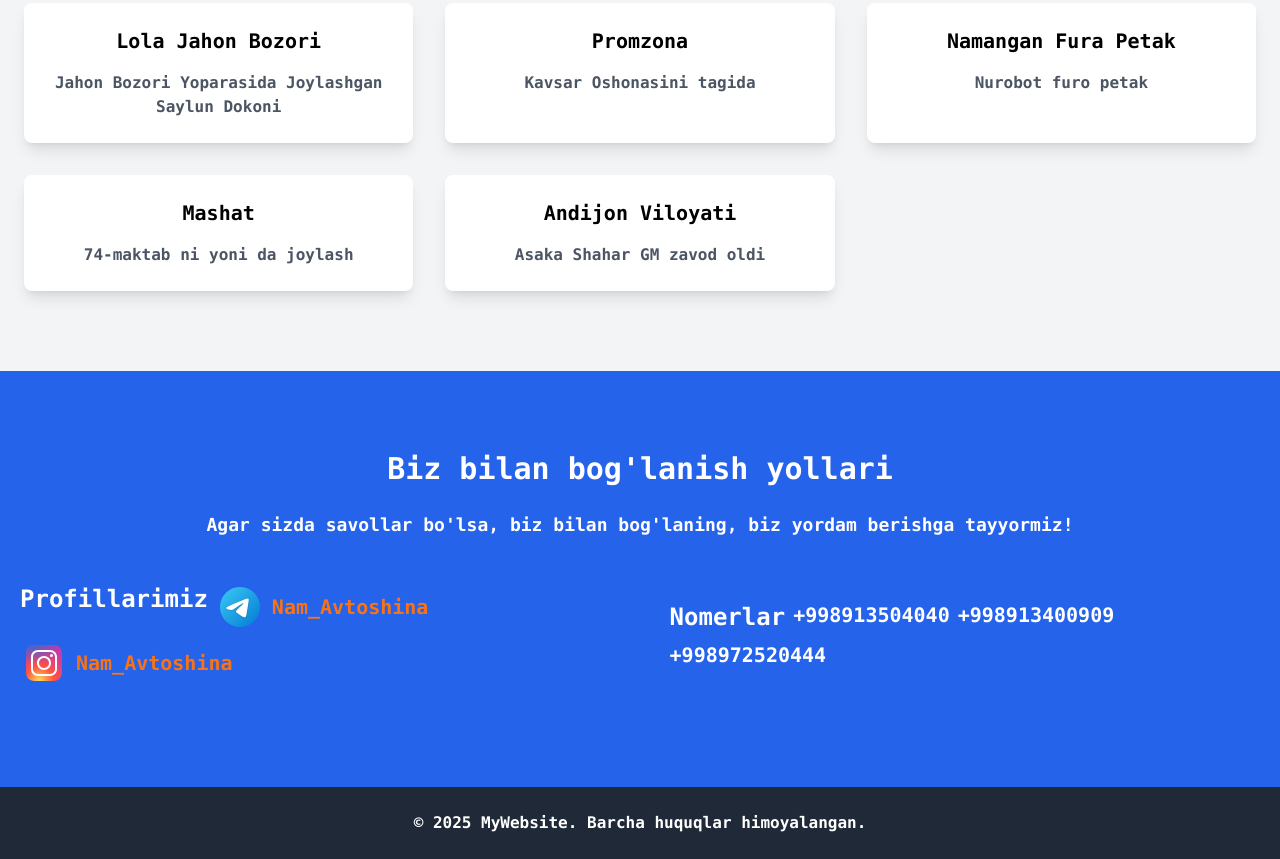
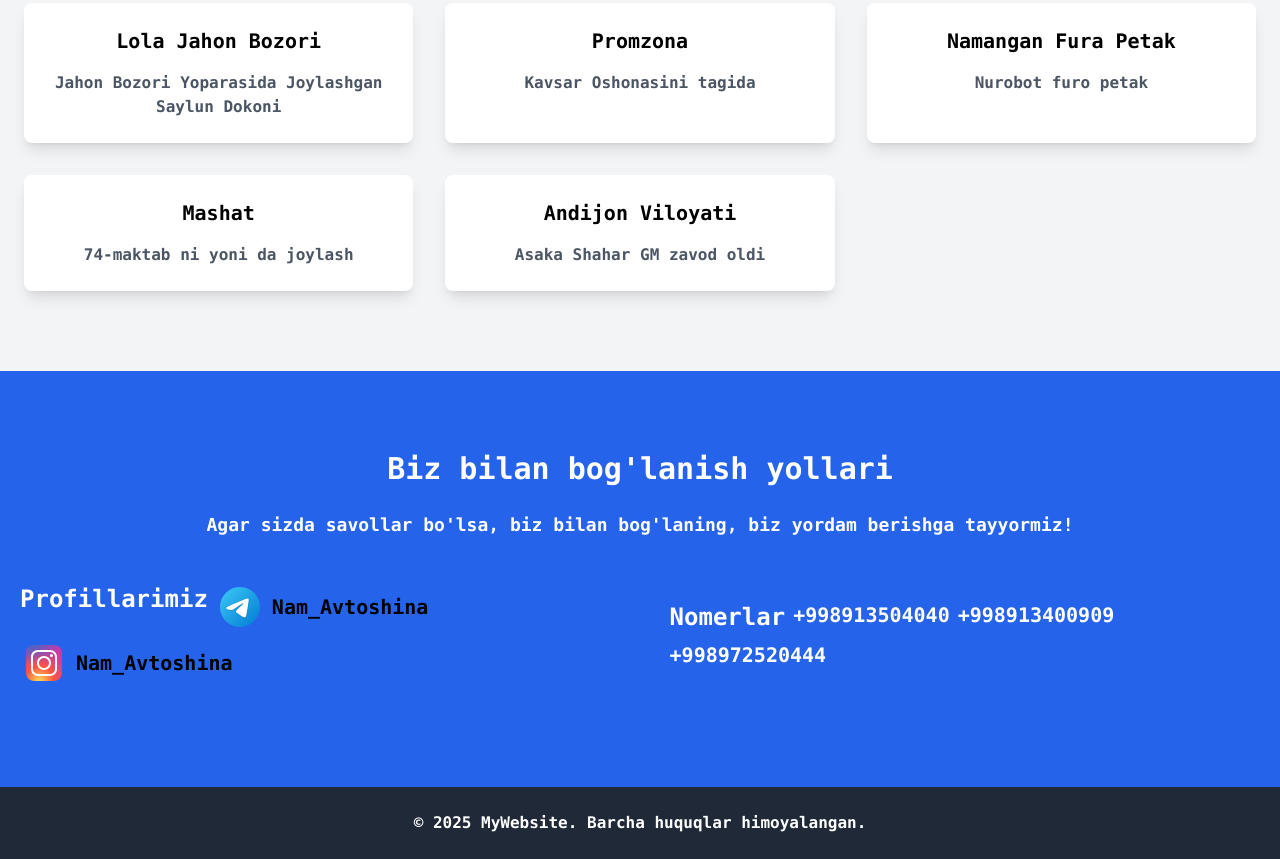
Before and after one commit to sharipovabdulloh/fastfoodbot, a plain HTML site: page index.html in a window 1280 px wide. Shown: the part 925-1784 px from the top of the page. Drawn offline with nearby package versions, Linux system fonts and the light colour scheme.

Commit message:
Update index.html

```diff
--- a/index.html
+++ b/index.html
@@ -121,7 +121,7 @@
                                 d="M11.553,23.717c6.99-3.075,16.035-6.824,17.284-7.343c3.275-1.358,4.28-1.098,3.779,1.91	c-0.36,2.162-1.398,9.319-2.226,13.774c-0.491,2.642-1.593,2.955-3.325,1.812c-0.833-0.55-5.038-3.331-5.951-3.984	c-0.833-0.595-1.982-1.311-0.541-2.721c0.513-0.502,3.874-3.712,6.493-6.21c0.343-0.328-0.088-0.867-0.484-0.604	c-3.53,2.341-8.424,5.59-9.047,6.013c-0.941,0.639-1.845,0.932-3.467,0.466c-1.226-0.352-2.423-0.772-2.889-0.932	C9.384,25.282,9.81,24.484,11.553,23.717z">
                             </path>
                         </svg></span><a href="https://t.me/nam_shina"
-                        class="text-xl text-orange-500 font-bold font-mono ">Nam_Avtoshina</a></div>
+                        class="text-xl text-black font-bold font-mono ">Nam_Avtoshina</a></div>
                 <div class="flex gap-2 items-center justify-center">
                     <span><svg xmlns="http://www.w3.org/2000/svg" x="0px" y="0px" width="48" height="48"
                             viewBox="0 0 48 48">
@@ -156,7 +156,7 @@
                             </path>
                         </svg></span><a
                         href="https://www.instagram.com/nam_avtoshina?utm_source=ig_web_button_share_sheet&igsh=ZDNlZDc0MzIxNw=="
-                        class="text-xl text-orange-500 font-bold font-mono ">Nam_Avtoshina</a>
+                        class="text-xl text-black font-bold font-mono ">Nam_Avtoshina</a>
                 </div>
             </div>
             <div class="flex flex-wrap gap-2 w-50%  m-5">
```
